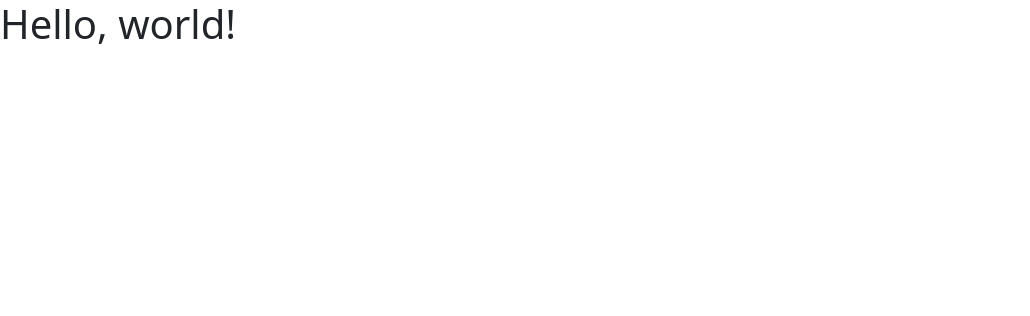
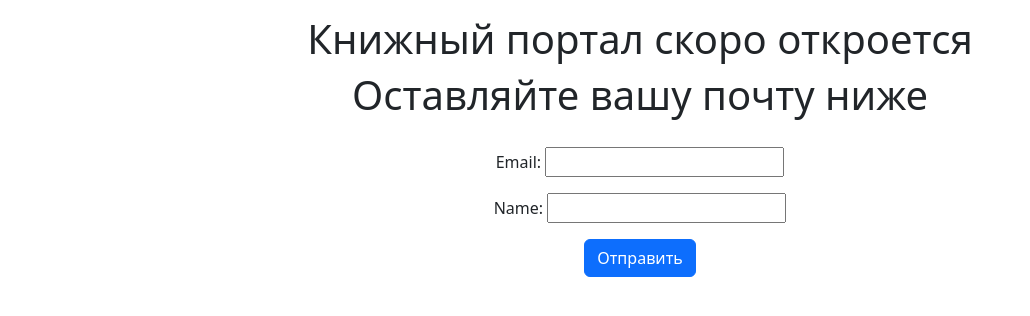
Before and after one commit to facetable-lab/msbooks, a Django app: page / in a window 1280 px wide. Shown: the top 316 px of the page, without its empty margins (0-1030 px from the left). Run offline with Django 4.2, Linux system fonts and the light colour scheme.

Commit message:
Вывод формы в шаблоне

```diff
--- a/templates/msbooks_engine/index.html
+++ b/templates/msbooks_engine/index.html
@@ -6,7 +6,7 @@
     <meta charset="utf-8">
     <meta name="viewport" content="width=device-width, initial-scale=1">
 
-    <title>Bootstrap demo</title>
+    <title>MsBooks</title>
 
     <!-- Bootstrap css CDN -->
     <link href="https://cdn.jsdelivr.net/npm/bootstrap@5.2.2/dist/css/bootstrap.min.css" rel="stylesheet"
@@ -15,8 +15,21 @@
     <link rel="stylesheet" href="{% static 'main.css' %}">
 </head>
 <body>
-<h1>Hello, world!</h1>
-<h2>{{ date }}</h2>
+
+
+<div class="container">
+    <div class="row">
+        <div class="col-lg-12 text-center text-soon">
+            <h1>Книжный портал скоро откроется</h1>
+            <h1>Оставляйте вашу почту ниже</h1>
+            <form action="" method="post" class="form-send-email"> {% csrf_token %}
+                {{ form.as_p }}
+                <button type="submit" class="btn btn-primary">Отправить</button>
+            </form>
+        </div>
+    </div>
+</div>
+
 
 <!-- Bootstrap js CDN -->
 <script src="https://cdn.jsdelivr.net/npm/bootstrap@5.2.2/dist/js/bootstrap.bundle.min.js"
```
